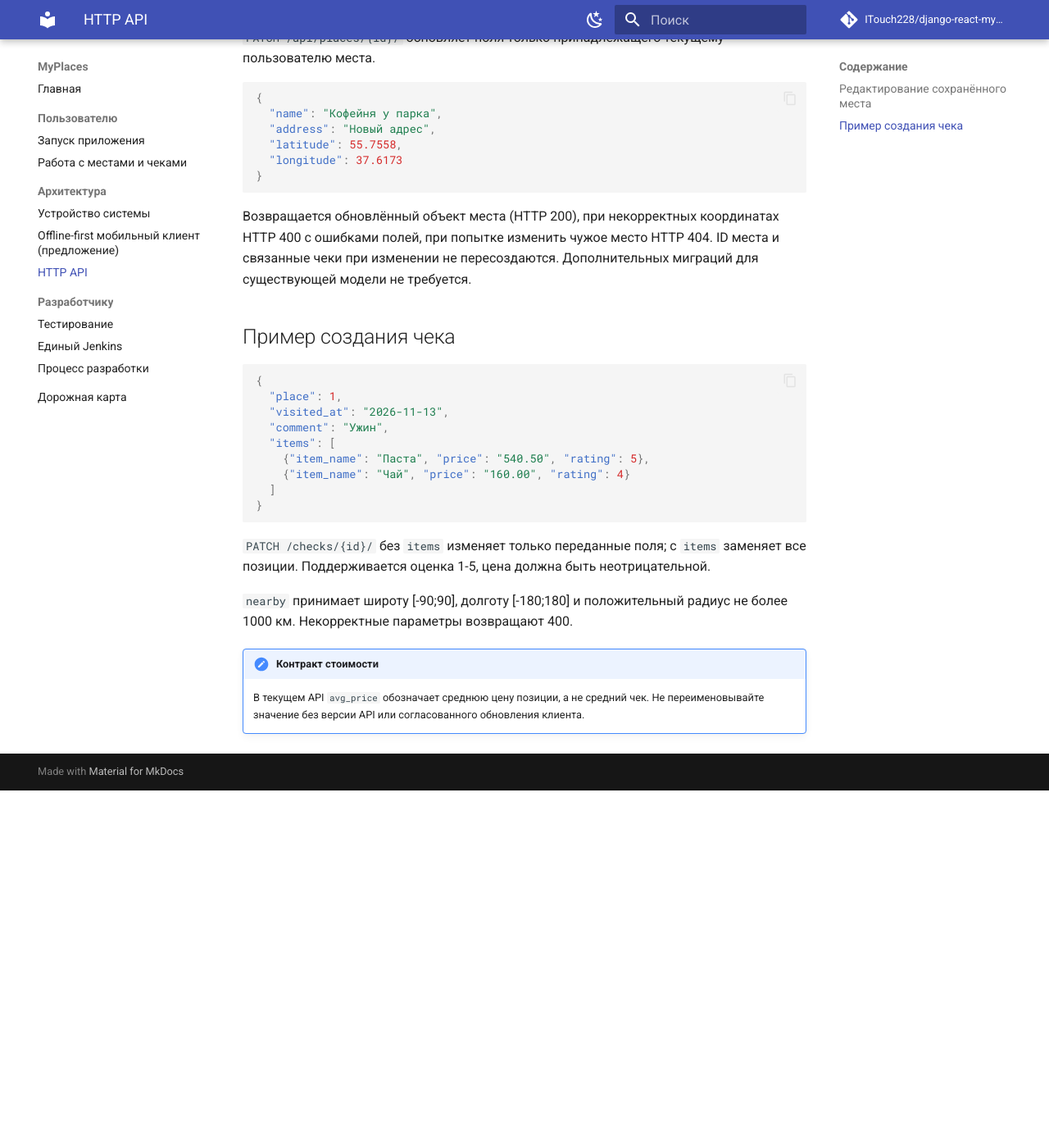
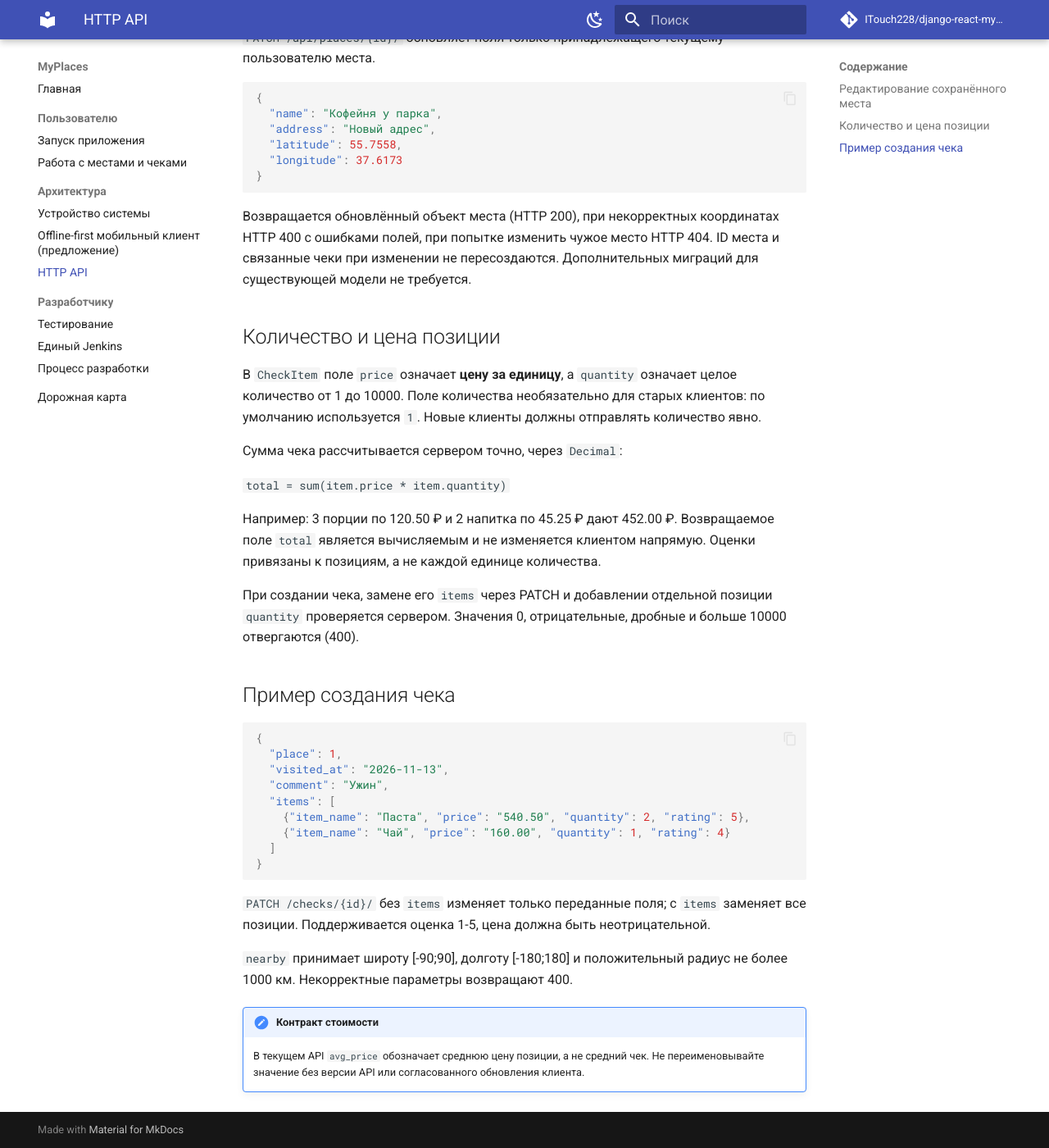
Before and after one commit to ITouch228/django-react-myplaces, an MkDocs documentation site: the page built from docs/api.md, in a window 1280 px wide and 1400 px high, scrolled down 909 px. Shown: the whole window at 82% size. Built offline with MkDocs 1.6.1 and Material for MkDocs 9.7.7, drawn with Linux system fonts in a browser that asks for light colours; comment, search, counter and statistics services are not loaded; before the commit the page ends 1873 px from its top, so only the background shows below that.

Commit message:
docs(checks): document quantity semantics, migration and acceptance tests

````diff
--- a/docs/api.md
+++ b/docs/api.md
@@ -33,6 +33,18 @@
 
 Возвращается обновлённый объект места (HTTP 200), при некорректных координатах HTTP 400 с ошибками полей, при попытке изменить чужое место HTTP 404. ID места и связанные чеки при изменении не пересоздаются. Дополнительных миграций для существующей модели не требуется.
 
+## Количество и цена позиции
+
+В `CheckItem` поле `price` означает **цену за единицу**, а `quantity` означает целое количество от 1 до 10000. Поле количества необязательно для старых клиентов: по умолчанию используется `1`. Новые клиенты должны отправлять количество явно.
+
+Сумма чека рассчитывается сервером точно, через `Decimal`:
+
+`total = sum(item.price * item.quantity)`
+
+Например: 3 порции по 120.50 ₽ и 2 напитка по 45.25 ₽ дают 452.00 ₽. Возвращаемое поле `total` является вычисляемым и не изменяется клиентом напрямую. Оценки привязаны к позициям, а не каждой единице количества.
+
+При создании чека, замене его `items` через PATCH и добавлении отдельной позиции `quantity` проверяется сервером. Значения 0, отрицательные, дробные и больше 10000 отвергаются (400).
+
 ## Пример создания чека
 
 ```json
@@ -41,8 +53,8 @@
   "visited_at": "2026-11-13",
   "comment": "Ужин",
   "items": [
-    {"item_name": "Паста", "price": "540.50", "rating": 5},
-    {"item_name": "Чай", "price": "160.00", "rating": 4}
+    {"item_name": "Паста", "price": "540.50", "quantity": 2, "rating": 5},
+    {"item_name": "Чай", "price": "160.00", "quantity": 1, "rating": 4}
   ]
 }
 ```
````
